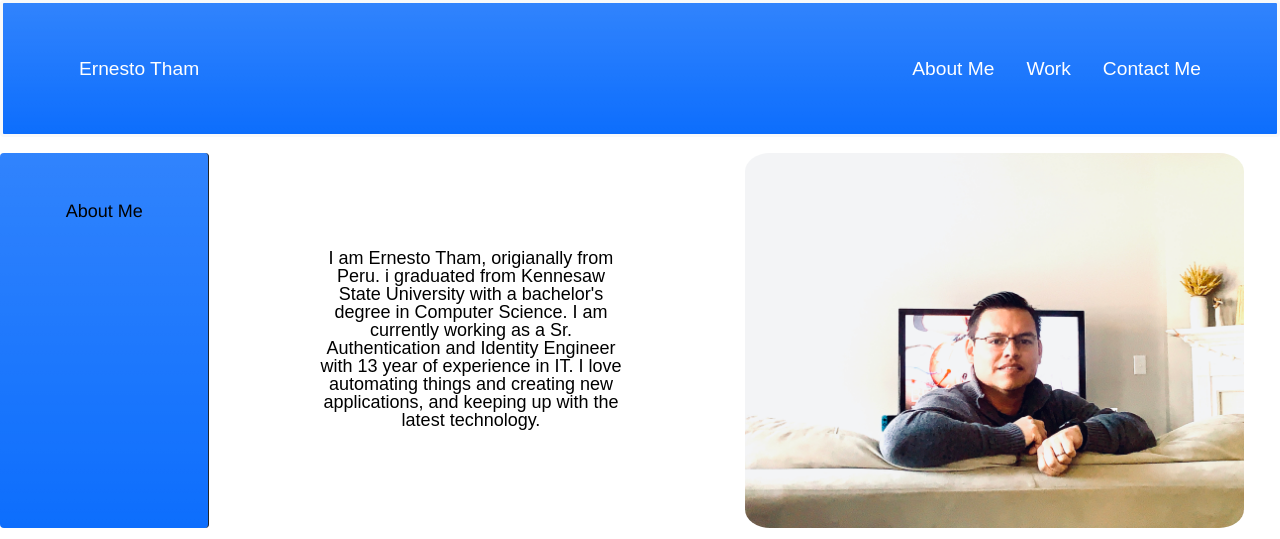
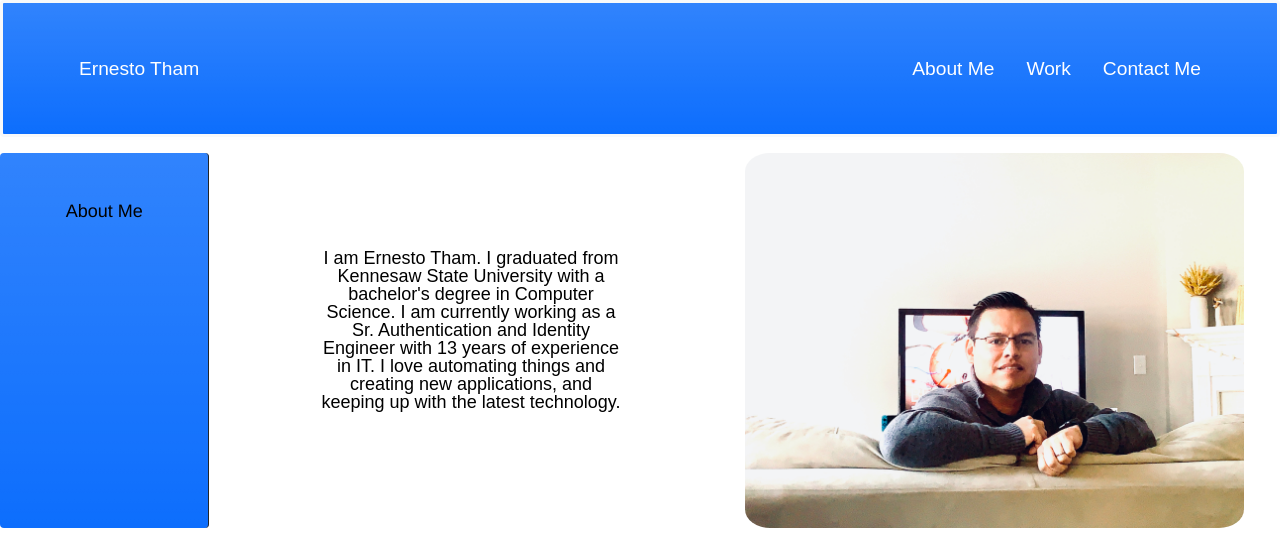
Before and after one commit to ernestotham/ET-Porfolio, a plain HTML site: page index.html in a window 1280 px wide. Shown: the top 539 px of the page. Drawn offline with nearby package versions, Linux system fonts and the light colour scheme; files whose address does not match are found by name.

```diff
--- a/index.html
+++ b/index.html
@@ -67,7 +67,7 @@
                   <h1 class="sidelbl p-5" id="aboutme">About Me</h1>
                 </div>
                 <div class="col-5 mt-3 my-3">
-                    <p id="aboutMePtag">I am Ernesto Tham, origianally from Peru. i graduated from Kennesaw State University with a bachelor's degree in Computer Science. I am currently working as a Sr. Authentication and Identity Engineer with 13 year of experience in IT.  I love automating things and creating new applications, and keeping up with the latest technology.</p>
+                    <p id="aboutMePtag">I am Ernesto Tham. I graduated from Kennesaw State University with a bachelor's degree in Computer Science. I am currently working as a Sr. Authentication and Identity Engineer with 13 years of experience in IT.  I love automating things and creating new applications, and keeping up with the latest technology.</p>
                   </div>
                   <div class="col-5 mt-3 my-3">
                     <img id="me" src="./Assets/images/me.jpg" atl="Me">
```
